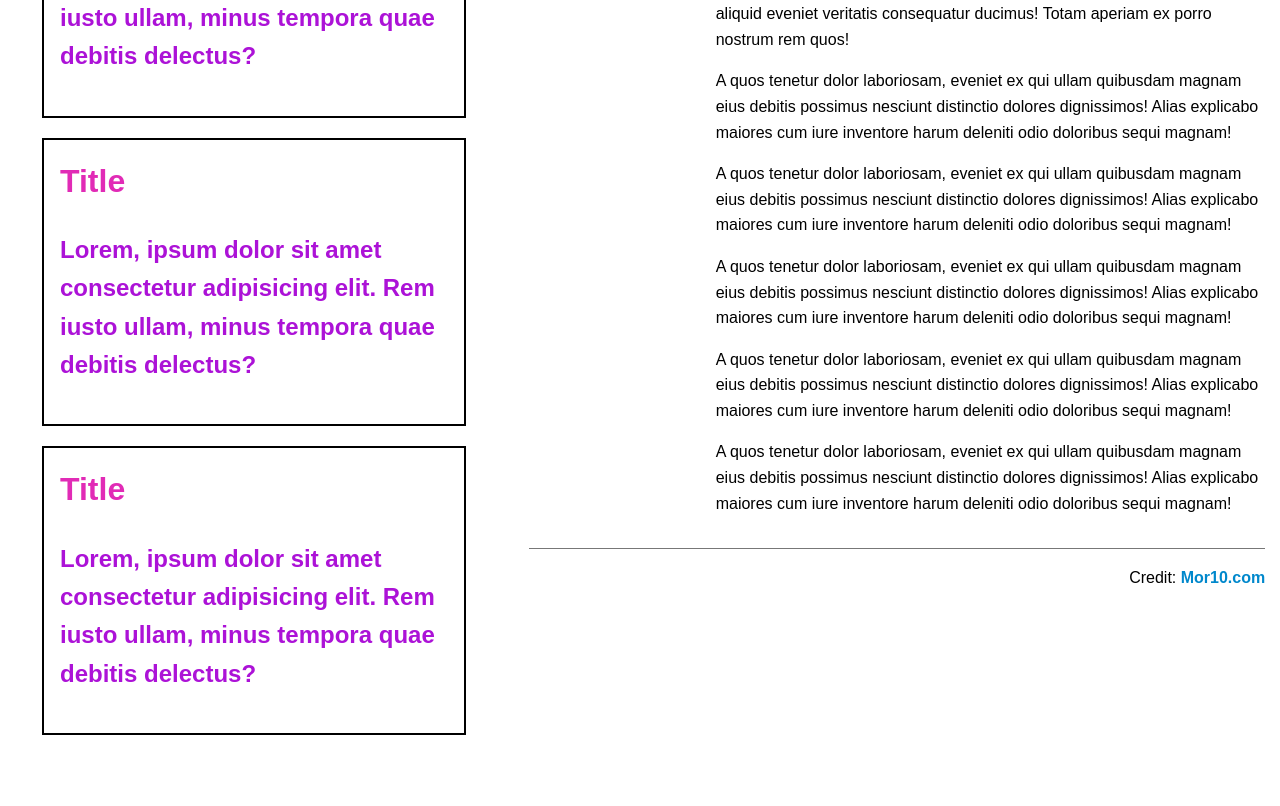
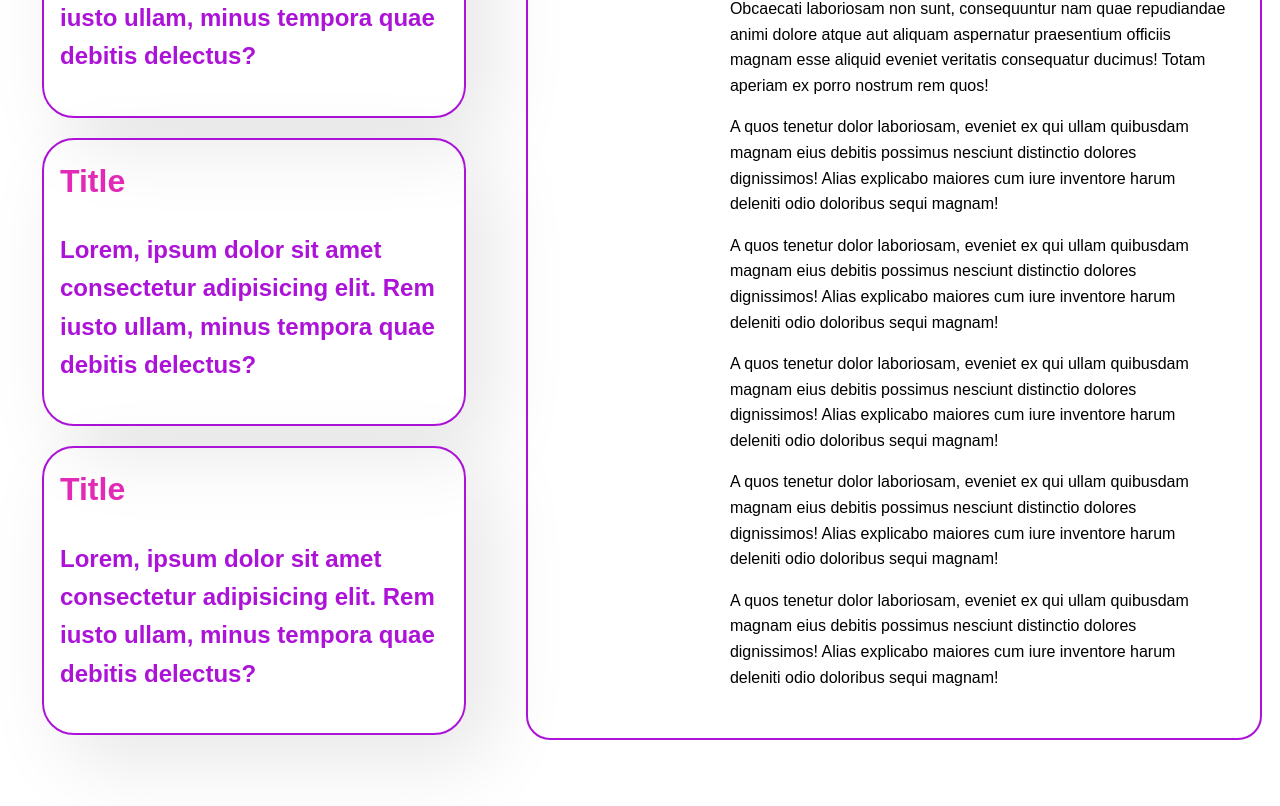
Before and after one commit to ewsams/tiktoknewz, an Angular app: page /post in a window 1280 px wide. Shown: the part 734-1540 px from the top of the page. Built offline with nearby package versions, Linux system fonts and the light colour scheme.

Commit message:
-changes to blog post

```diff
--- a/src/app/components/blog-post/blog-post.component.html
+++ b/src/app/components/blog-post/blog-post.component.html
@@ -56,12 +56,4 @@
         magnam!
       </p>
   </div>
-  <footer class="entry-footer">
-    <p>
-      Credit:
-      <a href="https://mor10.com/wordpress-the-15-year-revolution/"
-        >Mor10.com</a
-      >
-    </p>
-  </footer>
 </article>
--- a/src/app/components/blog-post/blog-post.component.scss
+++ b/src/app/components/blog-post/blog-post.component.scss
@@ -1,3 +1,6 @@
+p {
+  font-size: 1em;
+}
 img {
   max-width: 80%;
   width: auto;
@@ -14,7 +17,6 @@ a {
 }
 .entry-title {
   grid-area: header;
-
   text-transform: uppercase;
   margin: 1em 0 0.5em;
   line-height: 1;
@@ -63,6 +65,10 @@ a {
 }
 @media (min-width: 50em) {
   .hentry {
+    border: solid 0.15em #ac12d7;
+    padding: 2em;
+    margin: 12px;
+    border-radius: 1.5em;
     grid-template-areas: "header header header header" "featimg featimg featimg featimg" "meta content content content" "footer footer footer footer";
   }
   .author,
@@ -76,5 +82,6 @@ a {
   .entry-title {
     font-size: 3m;
     margin-bottom: 0.7em;
+    color: #e12bb6;
   }
 }
--- a/src/app/components/post-adds/post-adds.component.scss
+++ b/src/app/components/post-adds/post-adds.component.scss
@@ -3,8 +3,15 @@
   flex-direction: column;
   padding: 2em;
   article {
+    border-radius: 2em;
+    box-shadow: 24px 24px 80px rgba(0, 0, 0, 0.1);
+    padding: 20px 20px 28px 20px;
+    box-sizing: border-box;
+    margin: 20px;
+    display: flex;
+    flex-direction: column;
     padding: 1em;
-    border: solid 2px black;
+    border: solid 2px #ac12d7;
     font-weight: 700;
     margin: 10px;
     .title {
```
